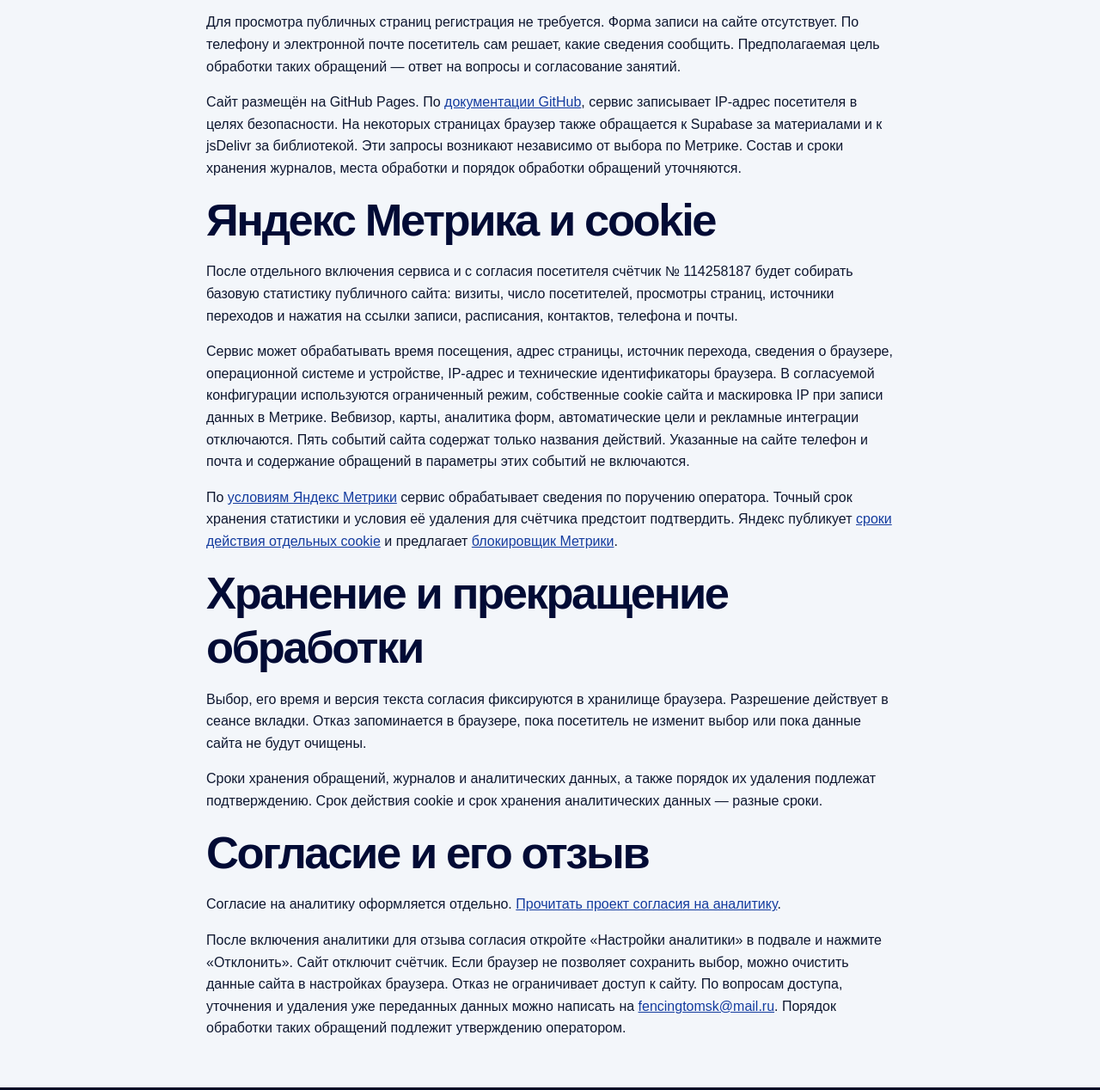
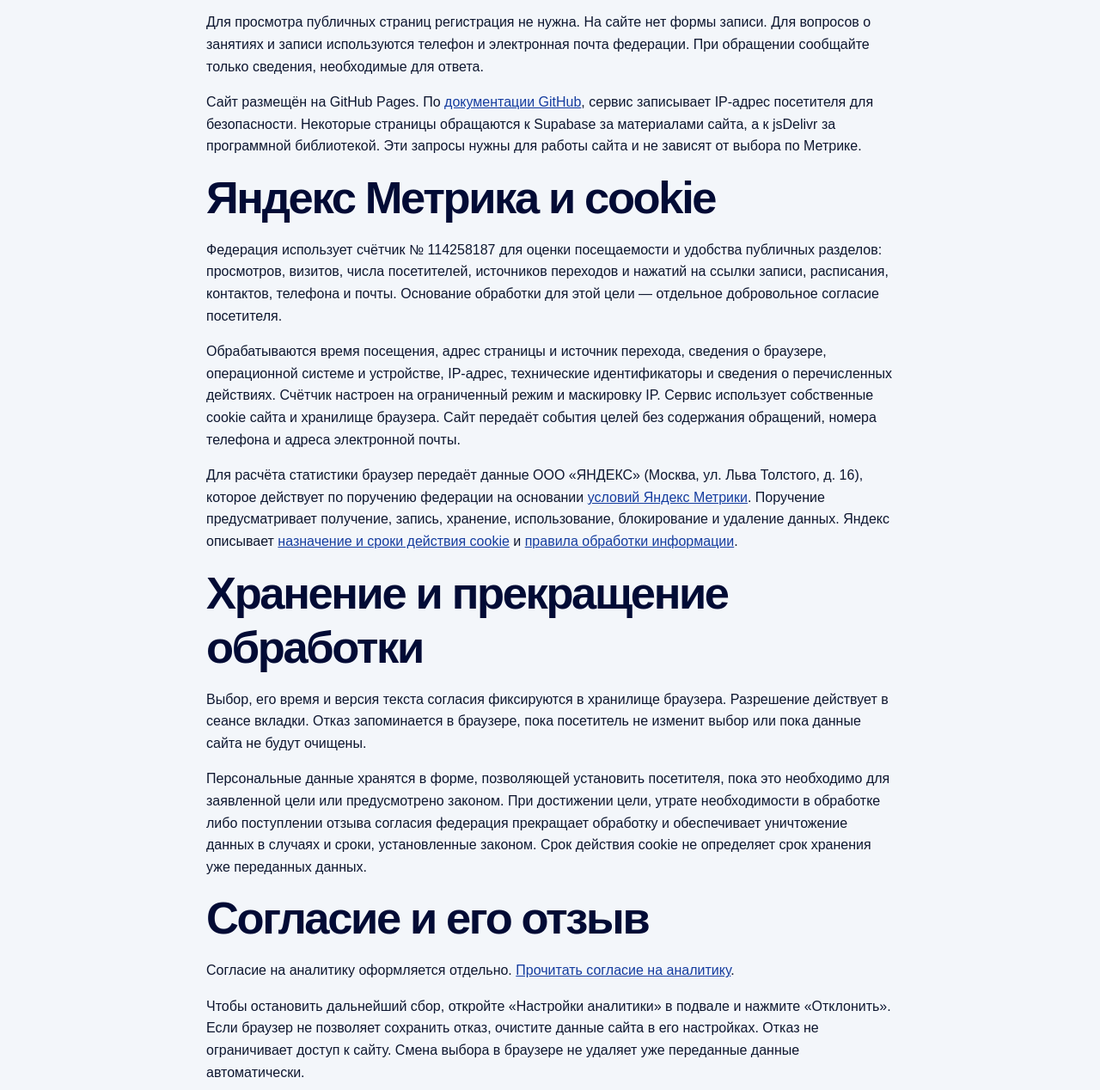
Before and after one commit to dmitriy9985/fencing-tomsk, a plain HTML site: page privacy/index.html in a window 1280 px wide. Shown: the part 652-1920 px from the top of the page at 86% size. Drawn offline with Linux system fonts and the light colour scheme.

Commit message:
Prepare Metrica release documents for federation approval

```diff
--- a/js/analytics.js
+++ b/js/analytics.js
@@ -3,7 +3,7 @@
 
   const counterId = 114258187;
   const analyticsEnabled = false; // Включать после утверждения документов и разрешения на публикацию.
-  const preferenceKey = "ffto-analytics-v3";
+  const preferenceKey = "ffto-analytics-v4";
   const siteOrigin = "https://fencing-tomsk.ru";
   const publicPages = new Set([
     "/", "/start/", "/training/", "/news/", "/calendar/", "/results/",
--- a/privacy/index.html
+++ b/privacy/index.html
@@ -20,7 +20,7 @@
       </nav></div></header>
   <main id="main-content" class="wrap privacy-content">
     <h1>Политика обработки персональных данных сайта ФФТО</h1>
-    <p><strong>Проект для согласования.</strong> Яндекс Метрика на сайте отключена.</p>
+    <p><strong>Редакция для утверждения федерацией.</strong> Яндекс Метрика на сайте отключена.</p>
     <section aria-labelledby="privacy-operator">
       <h2 id="privacy-operator">Сведения об операторе</h2>
       <p>Сайт ведётся от имени Федерации фехтования Томской области.</p>
@@ -29,24 +29,25 @@
     </section>
     <section aria-labelledby="privacy-site">
       <h2 id="privacy-site">Посещение сайта и обращения</h2>
-      <p>Для просмотра публичных страниц регистрация не требуется. Форма записи на сайте отсутствует. По телефону и электронной почте посетитель сам решает, какие сведения сообщить. Предполагаемая цель обработки таких обращений — ответ на вопросы и согласование занятий.</p>
-      <p>Сайт размещён на GitHub Pages. По <a href="https://docs.github.com/en/pages/getting-started-with-github-pages/what-is-github-pages#data-collection">документации GitHub</a>, сервис записывает IP-адрес посетителя в целях безопасности. На некоторых страницах браузер также обращается к Supabase за материалами и к jsDelivr за библиотекой. Эти запросы возникают независимо от выбора по Метрике. Состав и сроки хранения журналов, места обработки и порядок обработки обращений уточняются.</p>
+      <p>Для просмотра публичных страниц регистрация не нужна. На сайте нет формы записи. Для вопросов о занятиях и записи используются телефон и электронная почта федерации. При обращении сообщайте только сведения, необходимые для ответа.</p>
+      <p>Сайт размещён на GitHub Pages. По <a href="https://docs.github.com/en/pages/getting-started-with-github-pages/what-is-github-pages#data-collection">документации GitHub</a>, сервис записывает IP-адрес посетителя для безопасности. Некоторые страницы обращаются к Supabase за материалами сайта, а к jsDelivr за программной библиотекой. Эти запросы нужны для работы сайта и не зависят от выбора по Метрике.</p>
     </section>
     <section aria-labelledby="privacy-analytics">
       <h2 id="privacy-analytics">Яндекс Метрика и cookie</h2>
-      <p>После отдельного включения сервиса и с согласия посетителя счётчик № 114258187 будет собирать базовую статистику публичного сайта: визиты, число посетителей, просмотры страниц, источники переходов и нажатия на ссылки записи, расписания, контактов, телефона и почты.</p>
-      <p>Сервис может обрабатывать время посещения, адрес страницы, источник перехода, сведения о браузере, операционной системе и устройстве, IP-адрес и технические идентификаторы браузера. В согласуемой конфигурации используются ограниченный режим, собственные cookie сайта и маскировка IP при записи данных в Метрике. Вебвизор, карты, аналитика форм, автоматические цели и рекламные интеграции отключаются. Пять событий сайта содержат только названия действий. Указанные на сайте телефон и почта и содержание обращений в параметры этих событий не включаются.</p>
-      <p>По <a href="https://yandex.ru/legal/metrica_termsofuse/ru/">условиям Яндекс Метрики</a> сервис обрабатывает сведения по поручению оператора. Точный срок хранения статистики и условия её удаления для счётчика предстоит подтвердить. Яндекс публикует <a href="https://yandex.ru/support/metrica/ru/general/cookie-usage.html">сроки действия отдельных cookie</a> и предлагает <a href="https://yandex.ru/support/metrica/ru/general/opt-out">блокировщик Метрики</a>.</p>
+      <p>Федерация использует счётчик № 114258187 для оценки посещаемости и удобства публичных разделов: просмотров, визитов, числа посетителей, источников переходов и нажатий на ссылки записи, расписания, контактов, телефона и почты. Основание обработки для этой цели — отдельное добровольное согласие посетителя.</p>
+      <p>Обрабатываются время посещения, адрес страницы и источник перехода, сведения о браузере, операционной системе и устройстве, IP-адрес, технические идентификаторы и сведения о перечисленных действиях. Счётчик настроен на ограниченный режим и маскировку IP. Сервис использует собственные cookie сайта и хранилище браузера. Сайт передаёт события целей без содержания обращений, номера телефона и адреса электронной почты.</p>
+      <p>Для расчёта статистики браузер передаёт данные ООО «ЯНДЕКС» (Москва, ул. Льва Толстого, д. 16), которое действует по поручению федерации на основании <a href="https://yandex.ru/legal/metrica_termsofuse/ru/">условий Яндекс Метрики</a>. Поручение предусматривает получение, запись, хранение, использование, блокирование и удаление данных. Яндекс описывает <a href="https://yandex.ru/support/metrica/ru/general/cookie-usage.html">назначение и сроки действия cookie</a> и <a href="https://yandex.ru/legal/confidential/ru/">правила обработки информации</a>.</p>
     </section>
     <section aria-labelledby="privacy-retention">
       <h2 id="privacy-retention">Хранение и прекращение обработки</h2>
       <p>Выбор, его время и версия текста согласия фиксируются в хранилище браузера. Разрешение действует в сеансе вкладки. Отказ запоминается в браузере, пока посетитель не изменит выбор или пока данные сайта не будут очищены.</p>
-      <p>Сроки хранения обращений, журналов и аналитических данных, а также порядок их удаления подлежат подтверждению. Срок действия cookie и срок хранения аналитических данных — разные сроки.</p>
+      <p>Персональные данные хранятся в форме, позволяющей установить посетителя, пока это необходимо для заявленной цели или предусмотрено законом. При достижении цели, утрате необходимости в обработке либо поступлении отзыва согласия федерация прекращает обработку и обеспечивает уничтожение данных в случаях и сроки, установленные законом. Срок действия cookie не определяет срок хранения уже переданных данных.</p>
     </section>
     <section id="analytics-consent" aria-labelledby="analytics-consent-title">
       <h2 id="analytics-consent-title">Согласие и его отзыв</h2>
-      <p>Согласие на аналитику оформляется отдельно. <a href="/privacy/analytics-consent/">Прочитать проект согласия на аналитику</a>.</p>
-      <p>После включения аналитики для отзыва согласия откройте «Настройки аналитики» в подвале и нажмите «Отклонить». Сайт отключит счётчик. Если браузер не позволяет сохранить выбор, можно очистить данные сайта в настройках браузера. Отказ не ограничивает доступ к сайту. По вопросам доступа, уточнения и удаления уже переданных данных можно написать на <a href="mailto:fencingtomsk@mail.ru">fencingtomsk@mail.ru</a>. Порядок обработки таких обращений подлежит утверждению оператором.</p>
+      <p>Согласие на аналитику оформляется отдельно. <a href="/privacy/analytics-consent/">Прочитать согласие на аналитику</a>.</p>
+      <p>Чтобы остановить дальнейший сбор, откройте «Настройки аналитики» в подвале и нажмите «Отклонить». Если браузер не позволяет сохранить отказ, очистите данные сайта в его настройках. Отказ не ограничивает доступ к сайту. Смена выбора в браузере не удаляет уже переданные данные автоматически.</p>
+      <p>Отозвать согласие, запросить сведения об обработке, уточнение, блокирование или удаление данных можно через <a href="mailto:fencingtomsk@mail.ru">fencingtomsk@mail.ru</a>. Федерация отвечает на обращения в порядке и сроки, предусмотренные Федеральным законом № 152-ФЗ. Действия оператора можно обжаловать в Роскомнадзоре или в суде.</p>
     </section>
   </main>
   <footer class="site-footer"><div class="wrap footer-main"><div class="footer-brand"><img src="/images/logo/logoffto.png" alt=""><div><b>Федерация фехтования<br>Томской области</b><p>Официальный информационный ресурс региональной спортивной общественной организации.</p></div></div><div><h3>Разделы</h3><div class="footer-links"><a href="/news/">Новости</a><a href="/calendar/">Календарь</a><a href="/results/">Результаты</a><a href="/coaches/">Тренеры</a><a href="/organizations/">Организации</a><a href="/gallery/">Галерея</a></div></div><div><h3>Контакты</h3><div class="footer-contacts"><a class="footer-contact-item" href="tel:+79833410327"><img src="/images/icons/phone.svg" alt="" aria-hidden="true"><span>8 (983) 341-03-27</span></a><a class="footer-contact-item" href="mailto:fencingtomsk@mail.ru"><img src="/images/icons/mail.svg" alt="" aria-hidden="true"><span>fencingtomsk@mail.ru</span></a><span class="footer-contact-item"><img src="/images/icons/location.svg" alt="" aria-hidden="true"><span>Томск, пр. Ленина, 207</span></span></div></div></div><div class="wrap footer-bottom"><span>© 2026 Федерация фехтования Томской области</span><span>Официальный сайт</span></div></footer>
```
Also changed, not shown: privacy/analytics-consent/index.html (+7 -5 lines), 3 other files.
